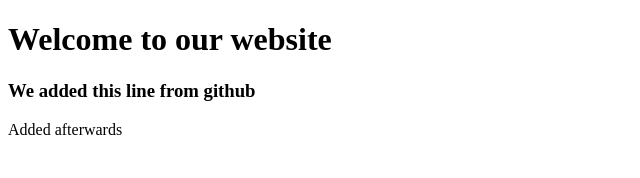
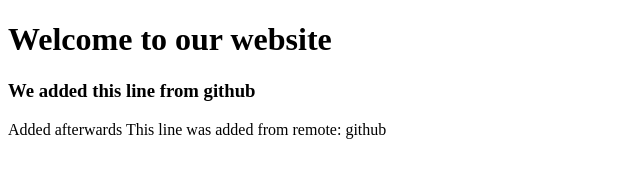
Before and after one commit to messagewaleed/tcs-test, a plain HTML site: page index.html in a window 1280 px wide. Shown: the whole page, without its empty margins (0-640 px from the left). Drawn offline with Linux system fonts and the light colour scheme.

Commit message:
Update index.html

```diff
--- a/index.html
+++ b/index.html
@@ -9,5 +9,6 @@
 <p>
 	<h3>We added this line from github</h3>
 Added afterwards
+	This line was added from remote: github
 </body>
 </html>
```
